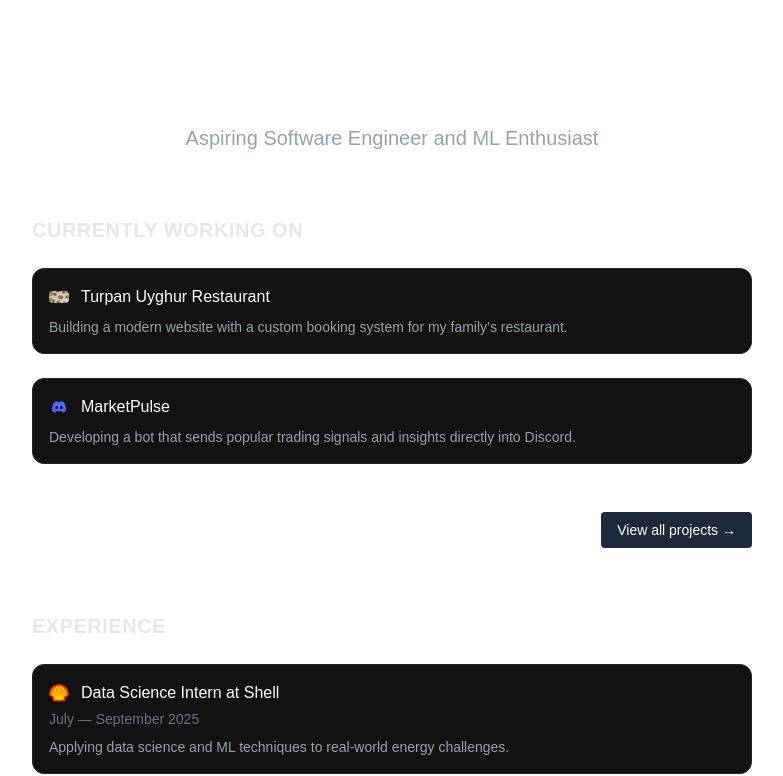
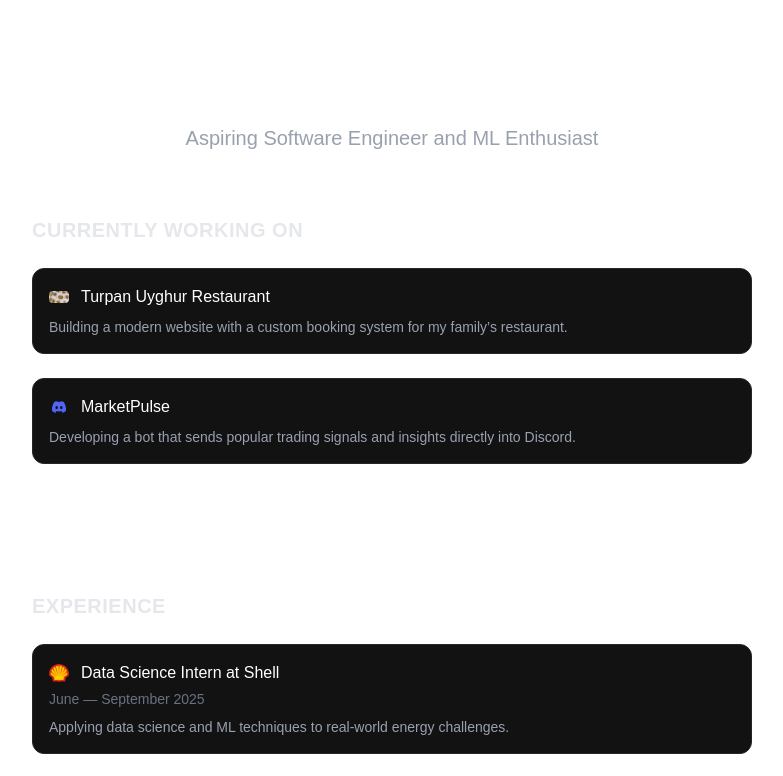
Before and after one commit to ikemal12/portfolio, a Next.js app: page / in a window 1280 px wide. Shown: the top 776 px of the page, without its empty margins (248-1031 px from the left). Built offline with nearby package versions, Linux system fonts and the light colour scheme.

Commit message:
remove link box

```diff
--- a/src/app/page.tsx
+++ b/src/app/page.tsx
@@ -78,12 +78,11 @@
             custom={2}
           >
             <a
-  href="/projects"
-  className="inline-block mt-2 rounded px-4 py-2 bg-[#1E293B] text-white text-sm font-medium hover:bg-[#334155] transition-colors duration-200"
->
-  View all projects →
-</a>
-
+              href="/projects"
+              className="inline-block text-white text-sm font-medium hover:underline hover:text-gray-300 transition-colors duration-200"
+            >
+              View all projects →
+            </a>
           </motion.div>
         </div>
       </motion.section>
@@ -102,7 +101,7 @@
         <div className="space-y-6">
           {[{
             title: 'Data Science Intern at Shell',
-            date: 'July — September 2025',
+            date: 'June — September 2025',
             desc: 'Applying data science and ML techniques to real-world energy challenges.',
             icon: '/icons/shell.png',
           }, {
--- a/src/app/projects/page.tsx
+++ b/src/app/projects/page.tsx
@@ -75,14 +75,12 @@
         custom={0}
       >
         <h1 className="text-4xl font-bold text-white">Project Gallery</h1>
-
         <Link
-  href="/"
-  className="inline-block mt-2 rounded px-4 py-2 bg-[#1E293B] text-white text-sm font-medium hover:bg-[#334155] transition-colors duration-200"
->
-  ← Back to Home
-</Link>
-
+          href="/"
+          className="inline-block text-white text-sm font-medium hover:underline hover:text-gray-300 transition-colors duration-200"
+        >
+          ← Back to Home
+        </Link>
       </motion.div>
 
       <div className="grid sm:grid-cols-2 lg:grid-cols-3 gap-8">
```
